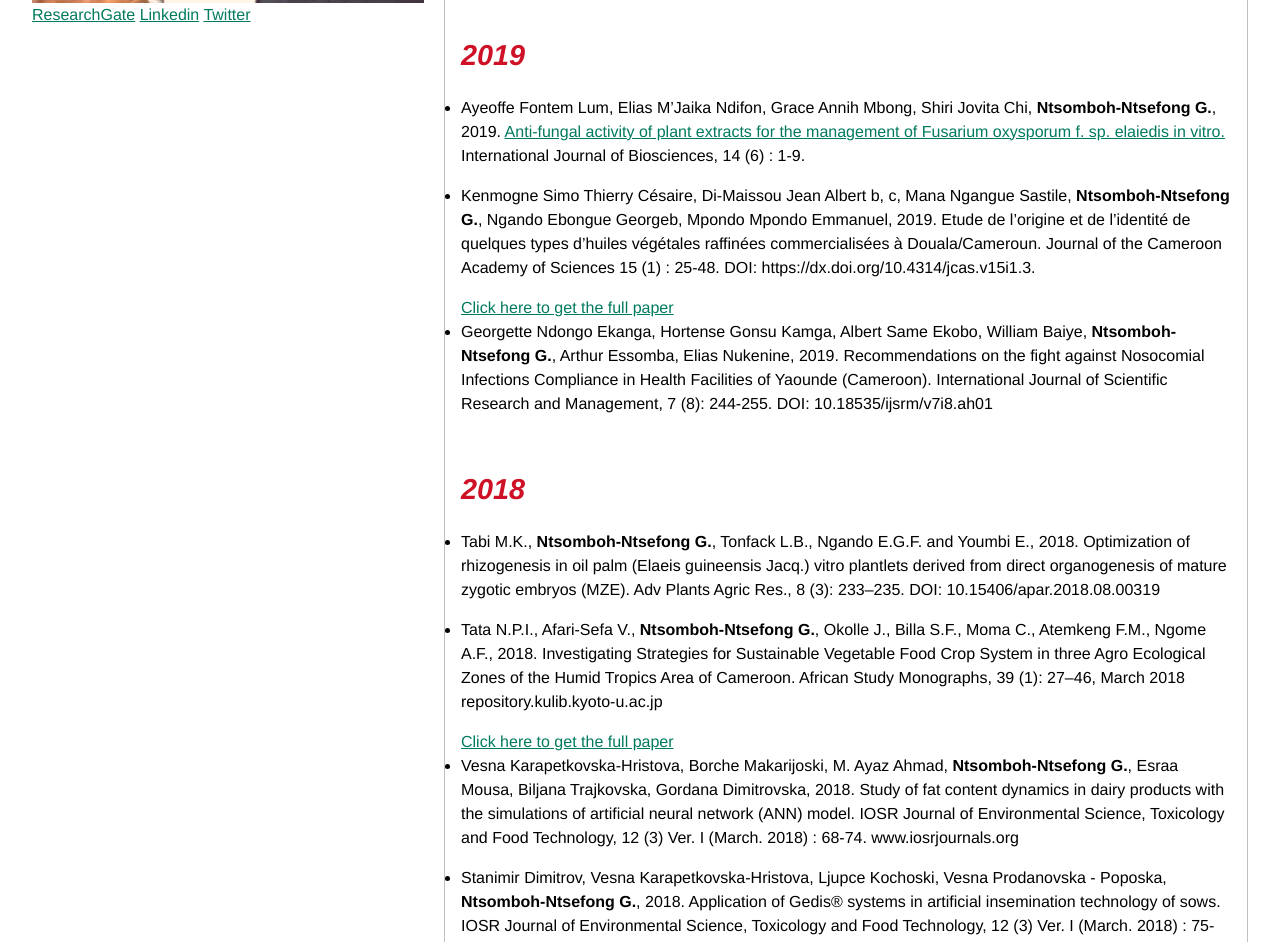
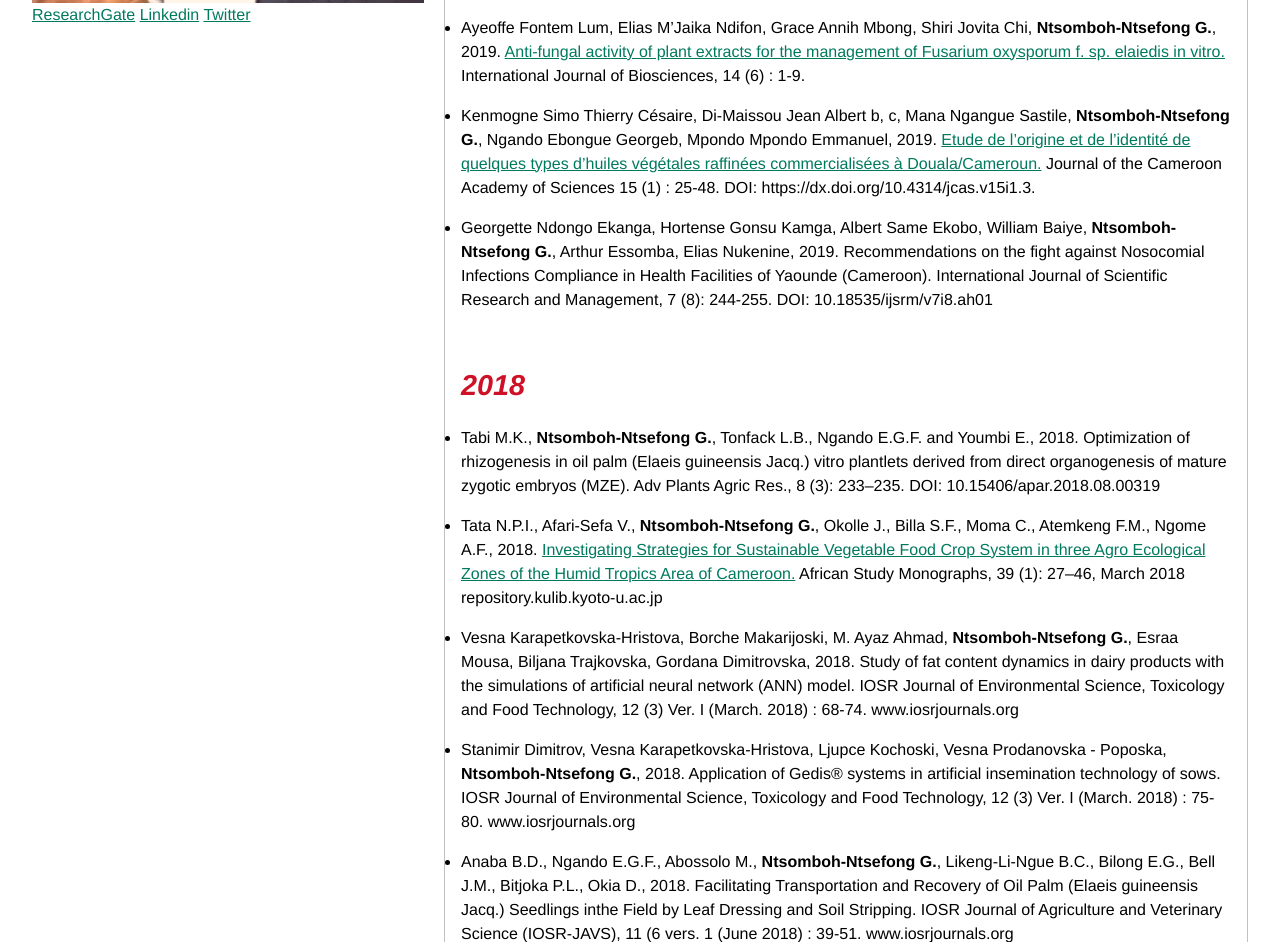
Before and after one commit to GodswillNN/GodswillNN.github.io, a plain HTML site: page publications/index.html in a window 1280 px wide. Shown: the part 720-1662 px from the top of the page. Drawn offline with Linux system fonts and the light colour scheme.

Commit message:
publication titles linked to journal web site

```diff
--- a/publications/index.html
+++ b/publications/index.html
@@ -42,21 +42,21 @@
     <h1>Book</h1>
 
     <ul>
-      <li><strong>Ntsomboh-Ntsefong G.</strong>, 2015. Innovative and efficient laboratory management. Book published in
+      <li><strong>Ntsomboh-Ntsefong G.</strong>, 2015. <a href="https://www.xlibris.com/en/bookstore/bookdetails/700677-innovative-and-efficient-laboratory-management">Innovative and efficient laboratory management.</a> Book published in
         2015 by Xlibris Corporation, USA. Available online at Barnes and
         Nobles.com, Amazon.com, xlibris.com, etc.
         Registered in the Library of Congress, USA</li>
-        <a href="https://www.xlibris.com/en/bookstore/bookdetails/700677-innovative-and-efficient-laboratory-management">Click here to get your copy of the book</a>
+
     </ul>
 
     <h1>Book Chapter</h1>
     <ul>
             <li><strong>Ntsomboh-Ntsefong G.</strong>, Ngando-Ebongue G.F., Ajambang-Nchu W.,
         Maho-Yalen J.E., Tabi-Mbi K., Arondel V., Bell
-        J.M., Youmbi E., 2016. Oil Palm. Book chapter In: Breeding Oilseed
-        Crops for Sustainable Production, Gupta
+        J.M., Youmbi E., 2016. <a href="https://www.sciencedirect.com/science/article/pii/B9780128013090000100"> Oil Palm. Book chapter In: Breeding Oilseed
+          Crops for Sustainable Production</a>, Gupta
         (ed.), Copyright © Elsevier Inc. Academic press</li>
-        <a href="https://www.sciencedirect.com/science/article/pii/B9780128013090000100"> Click here to get more insights on the oil palm from this chapter</a>
+
 
     </ul>
 
@@ -70,11 +70,11 @@
 
       <li>Kenmogne Simo Thierry Césaire, Di-Maissou Jean Albert b, c, Mana
         Ngangue Sastile, <strong>Ntsomboh-Ntsefong G.</strong>,
-        Ngando Ebongue Georgeb, Mpondo Mpondo Emmanuel, 2019. Etude de
-        l’origine et de l’identité de quelques types
-        d’huiles végétales raffinées commercialisées à Douala/Cameroun.
+        Ngando Ebongue Georgeb, Mpondo Mpondo Emmanuel, 2019. <a href="https://www.ajol.info/index.php/jcas/article/view/188417"> Etude de
+          l’origine et de l’identité de quelques types
+          d’huiles végétales raffinées commercialisées à Douala/Cameroun.</a>
         Journal of the Cameroon Academy of Sciences 15
-        (1) : 25-48. DOI: https://dx.doi.org/10.4314/jcas.v15i1.3.</li>  <a href="https://www.ajol.info/index.php/jcas/article/view/188417"> Click here to get the full paper</a>
+        (1) : 25-48. DOI: https://dx.doi.org/10.4314/jcas.v15i1.3.</li>
       <li>Georgette Ndongo Ekanga, Hortense Gonsu Kamga, Albert Same Ekobo,
         William Baiye, <strong>Ntsomboh-Ntsefong G.</strong>,
         Arthur Essomba, Elias Nukenine, 2019. Recommendations on the fight
@@ -94,11 +94,11 @@
         10.15406/apar.2018.08.00319 </li>
       <li>Tata N.P.I., Afari-Sefa V., <strong>Ntsomboh-Ntsefong G.</strong>, Okolle J., Billa
         S.F., Moma C., Atemkeng F.M., Ngome A.F.,
-        2018. Investigating Strategies for Sustainable Vegetable Food Crop
-        System in three Agro Ecological Zones of the
-        Humid Tropics Area of Cameroon. African Study Monographs, 39 (1):
+        2018. <a href="https://repository.kulib.kyoto-u.ac.jp/dspace/handle/2433/230132"> Investigating Strategies for Sustainable Vegetable Food Crop
+          System in three Agro Ecological Zones of the
+          Humid Tropics Area of Cameroon.</a> African Study Monographs, 39 (1):
         27–46, March 2018
-        repository.kulib.kyoto-u.ac.jp</li> <a href="https://repository.kulib.kyoto-u.ac.jp/dspace/handle/2433/230132"> Click here to get the full paper</a>
+        repository.kulib.kyoto-u.ac.jp</li>
       <li>Vesna Karapetkovska-Hristova, Borche Makarijoski, M. Ayaz Ahmad,
         <strong>Ntsomboh-Ntsefong G.</strong>, Esraa Mousa, Biljana
         Trajkovska, Gordana Dimitrovska, 2018. Study of fat content dynamics
```
